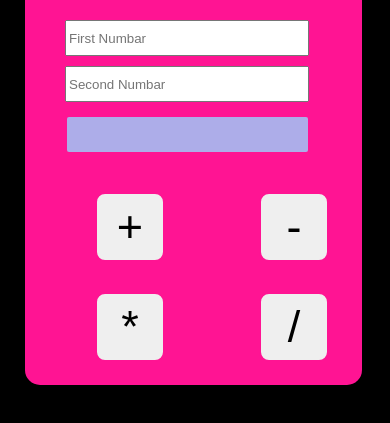
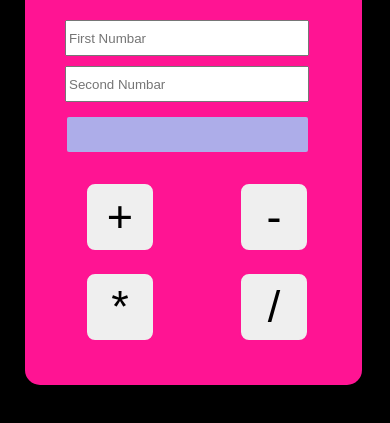
Before and after one commit to Keshy79/Calculator, a plain HTML site: page index.html in a window 390 px wide. Shown: the part 215-638 px from the top of the page. Drawn offline with Linux system fonts and the light colour scheme.

Commit message:
calculator2

```diff
--- a/phone.css
+++ b/phone.css
@@ -7,5 +7,13 @@
         margin-top: 100px;
         border-radius: 15px;
     }
-
+    button{
+        height: 70px;
+        width: 70px;
+        font-size: 45px;
+        margin: 20px 20px 0px 60px;
+        /* background-color: v; */
+        border: 2px solid deeppink;
+        border-radius: 10px;
+    }
 }
--- a/style.css
+++ b/style.css
@@ -26,13 +26,13 @@ button{
     height: 70px;
     width: 70px;
     font-size: 45px;
-    margin: 30px 20px 0px 70px;
-    background-color: v;
+    /* background-color: v; */
     border: 2px solid deeppink;
     border-radius: 10px;
 }
 button:hover{
-    background-color: deeppink;
+    background-color: black;
+    color: white;
 }
 #First{
     width: 70%;
```
